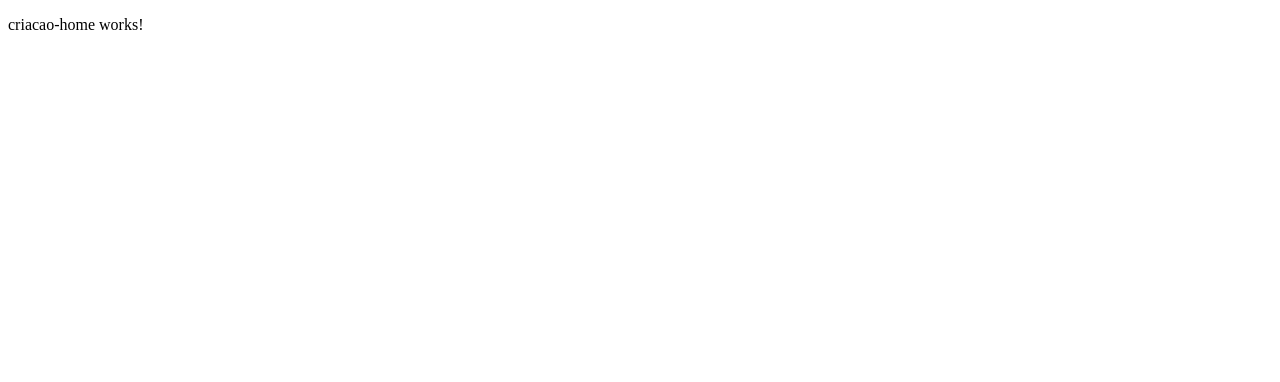
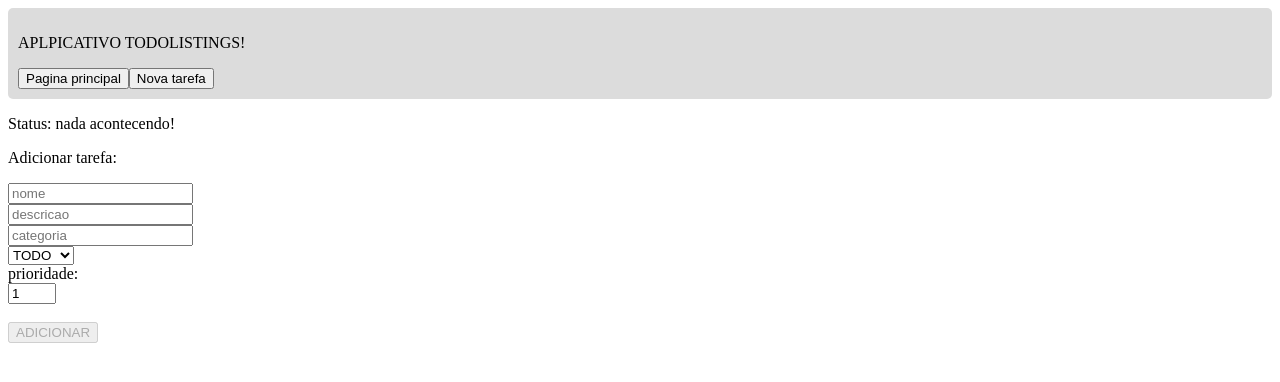
Before and after one commit to HenriqueReinaldi/todograils, an Angular app in the folder frontend/: page /novo in a window 1280 px wide. Shown: the top 382 px of the page. Built offline with nearby package versions, Linux system fonts and the light colour scheme.

Commit message:
feat: adicionar tarefas

```diff
--- a/frontend/src/app/app-routing.module.ts
+++ b/frontend/src/app/app-routing.module.ts
@@ -16,7 +16,7 @@ const routes: Routes = [
   },
   {
     path: "novo",
-    component: CriacaoHomeComponent,
+    loadChildren: () => import("./modules/criacao/criacao.module").then(m => m.CriacaoModule)
   }
 ];
 
--- a/frontend/src/app/components/header/header.component.html
+++ b/frontend/src/app/components/header/header.component.html
@@ -1 +1,7 @@
-<p>TODO LIST HEADERINGS!</p>
+<div class="header">
+  <p>APLPICATIVO TODOLISTINGS!</p>
+  <div class="header-buttons">
+    <button (click)="this.router.navigate(['/home'])">Pagina principal</button>
+    <button (click)="this.router.navigate(['/novo'])">Nova tarefa</button>
+  </div>
+</div>
--- a/frontend/src/app/components/header/header.component.ts
+++ b/frontend/src/app/components/header/header.component.ts
@@ -1,10 +1,11 @@
 import { Component } from '@angular/core';
+import { Router } from '@angular/router';
 
 @Component({
   selector: 'app-header',
   templateUrl: './header.component.html',
-  styleUrls: []
+  styleUrls: ['styles.scss']
 })
 export class HeaderComponent {
-
+  constructor (public router: Router) {}
 }
--- /dev/null
+++ b/frontend/src/app/components/header/styles.scss
@@ -0,0 +1,5 @@
+.header{
+  background-color: gainsboro;
+  padding: 10px;
+  border-radius: 5px;
+}
--- a/frontend/src/app/domain/item-model.ts
+++ b/frontend/src/app/domain/item-model.ts
@@ -1,7 +1,7 @@
 export class Item {
   constructor (
     public id: number,
-    public prioridade: string,
+    public prioridade: number,
     public categoria: string,
     public descricao: string,
     public nome: string,
--- a/frontend/src/app/modules/criacao/components/criacao-home/criacao-home.component.html
+++ b/frontend/src/app/modules/criacao/components/criacao-home/criacao-home.component.html
@@ -1 +1,22 @@
-<p>criacao-home works!</p>
+<app-header></app-header>
+
+<p>Status: {{status}} </p>
+
+<p>Adicionar tarefa:</p>
+
+<form [formGroup]="formulario" (ngSubmit)="enviar()">
+  <input type="text" placeholder="nome" formControlName="nome"><br>
+  <input type="text" placeholder="descricao" formControlName="descricao"><br>
+  <input type="text" placeholder="categoria" formControlName="categoria"><br>
+  <select formControlName="status">
+    <option value="TODO">TODO</option>
+    <option value="DOING">DOING</option>
+    <option value="DONE">DONE</option>
+  </select><br>
+  <label for="prioridade">prioridade:</label> <br>
+  <input name="prioridade"type="number" min=1 max=5 formControlName="prioridade">
+
+  <br><br>
+
+  <button type="submit" [disabled]="formulario.invalid"> ADICIONAR </button>
+</form>
--- a/frontend/src/app/modules/criacao/components/criacao-home/criacao-home.component.ts
+++ b/frontend/src/app/modules/criacao/components/criacao-home/criacao-home.component.ts
@@ -1,10 +1,53 @@
-import { Component } from '@angular/core';
+import { ItemService } from 'src/app/services/item.service';
+import { Component, OnDestroy } from '@angular/core';
+import { FormGroup, FormControl, Validators } from '@angular/forms';
+import { Item } from 'src/app/domain/item-model';
+import { Subject, takeUntil } from 'rxjs';
+
 
 @Component({
   selector: 'app-criacao-home',
   templateUrl: './criacao-home.component.html',
   styleUrls: ['./criacao-home.component.scss']
 })
-export class CriacaoHomeComponent {
+export class CriacaoHomeComponent implements OnDestroy{
+  public status = "nada acontecendo!"
 
+  constructor (private itemService: ItemService) {}
+
+  private readonly recebimento$: Subject<void> = new Subject()
+  ngOnDestroy(): void {
+    this.recebimento$.next()
+    this.recebimento$.complete()
+  }
+
+  public formulario = new FormGroup({
+    nome: new FormControl('', Validators.required),
+    descricao: new FormControl(''),
+    categoria: new FormControl(''),
+    status: new FormControl('TODO'),
+    prioridade: new FormControl(1, Validators.required)
+  })
+
+  enviar(): void{
+    let item: Item = {
+      id: 0,
+      prioridade: this.formulario.value.prioridade as number,
+      categoria: this.formulario.value.categoria as string,
+      descricao: this.formulario.value.descricao as string,
+      nome: this.formulario.value.nome as string,
+      status: this.formulario.value.status as string,
+      termino: undefined
+    }
+    this.itemService.adicionarItem(item).pipe(takeUntil(this.recebimento$)).subscribe({
+      next: (response) => {
+        this.status = `Criada nova tarefa! ID:${response.id}`
+      },
+      error: (error) => {
+        console.log(error)
+      }
+    })
+
+    console.log(this.formulario.value as Item)
+  }
 }
--- a/frontend/src/app/modules/home/components/item-card/styles.scss
+++ b/frontend/src/app/modules/home/components/item-card/styles.scss
@@ -1,7 +1,7 @@
 .tarefa-card {
   margin: 10px;
   padding: 10px;
-  border: 2px solid #000;
+  border: 2px solid gainsboro;
   border-radius: 10px;
   max-width: 40vw;
 }
--- a/frontend/src/app/modules/home/home.module.ts
+++ b/frontend/src/app/modules/home/home.module.ts
@@ -2,17 +2,18 @@ import { NgModule } from '@angular/core';
 import { CommonModule } from '@angular/common';
 import { HomeComponent } from './components/home/home.component';
 import { ItemCardComponent } from './components/item-card/item-card.component';
-import { HeaderComponent } from 'src/app/components/header/header.component';
 import { RouterModule } from '@angular/router';
 import { HOME_ROTAS } from './home.routing';
+import { SharedModule } from 'src/app/components/shared.module';
+
 
 @NgModule({
   declarations: [
-    HeaderComponent,
     HomeComponent,
     ItemCardComponent
   ],
   imports: [
+    SharedModule,
     CommonModule,
     RouterModule.forChild(HOME_ROTAS)
   ],
--- a/frontend/src/app/services/item.service.ts
+++ b/frontend/src/app/services/item.service.ts
@@ -1,7 +1,7 @@
+import { Item } from './../domain/item-model';
 import { Injectable } from '@angular/core';
 import { HttpClient } from '@angular/common/http';
 import { Observable } from 'rxjs';
-import { Item } from '../domain/item-model';
 
 @Injectable({
   providedIn: 'root'
@@ -18,4 +18,8 @@ export class ItemService {
   removerItem(id: number): Observable<string> {
     return this.http.delete(`${this.apiUrl}/${id.toString()}`, { responseType: 'text'} )
   }
+
+  adicionarItem(item: Item): Observable<Item> {
+    return this.http.post<Item>(this.apiUrl, item)
+  }
 }
```
Also changed, not shown: frontend/src/app/components/shared.module.ts (added, +17 -0 lines), frontend/src/app/modules/criacao/criacao.module.ts (+8 -1 lines).
